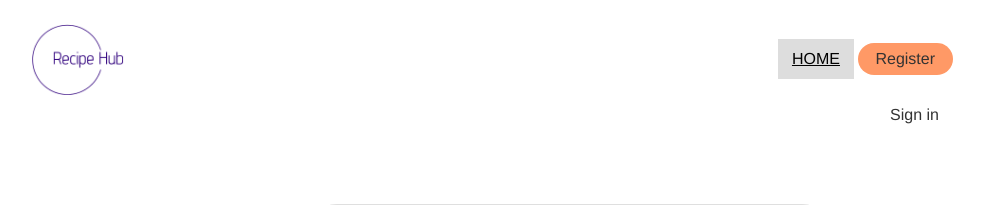
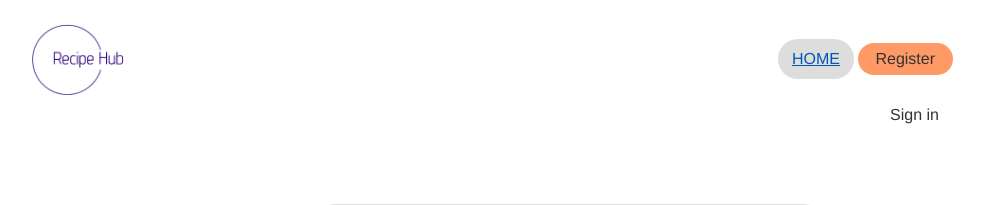
Before and after one commit to bennet489/RecipeHub, a Flask app: page /register in a window 1280 px wide, with the pointer over the restyled element. Shown: the top 205 px of the page, without its empty margins (71-1055 px from the left). Run offline with Flask 3, Linux system fonts and the light colour scheme; some libraries are stand-ins or nearby versions.

Commit message:
Modified nav.css

```diff
--- a/app/static/css/nav.css
+++ b/app/static/css/nav.css
@@ -32,7 +32,9 @@ nav button {
 nav a:hover,
 nav button:hover {
     background-color: #ddd;
-    color: black;
+    color: linear-gradient(to right, #ff9966 100%,
+    #ff5e62 20%,#ce4c71 30%);
+    border-radius: 30px;
 }
 
 .search-container {
```
